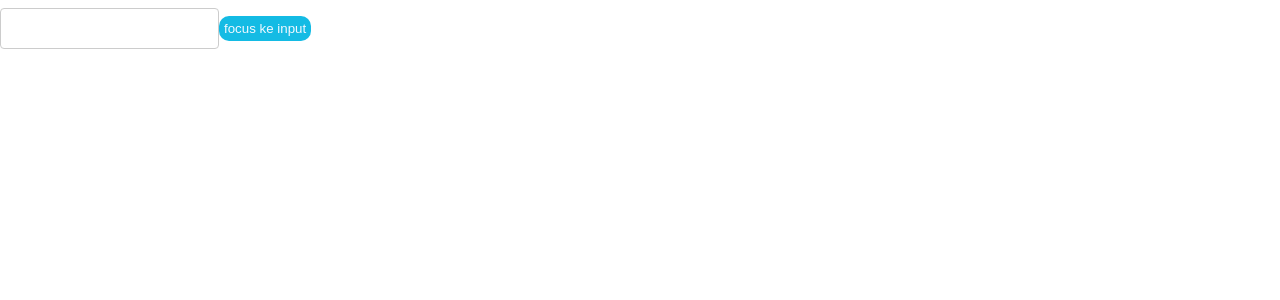
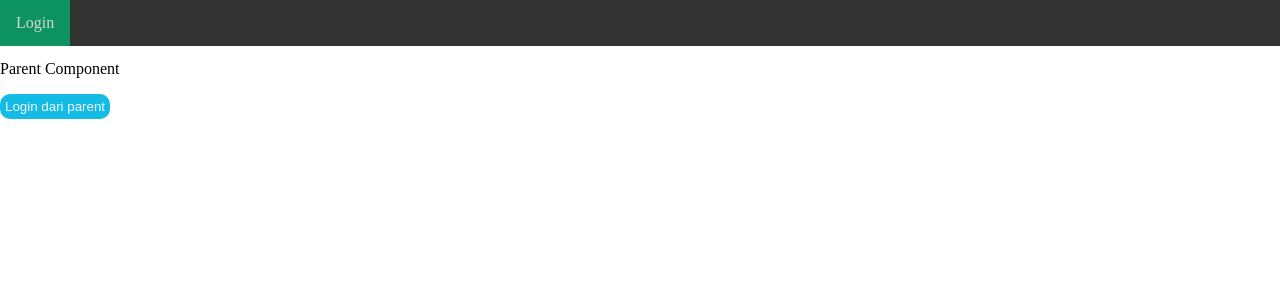
Before and after one commit to daffaabp/react-hooks, a React (Vite) app: page / in a window 1280 px wide. Shown: the top 300 px of the page. Built offline with nearby package versions, Linux system fonts and the light colour scheme.

Commit message:
useImperativeHandle

```diff
--- a/src/App.jsx
+++ b/src/App.jsx
@@ -4,7 +4,8 @@ import "./App.css";
 // import UseEffect from './hooks-contoh/UseEffect'
 // import UseLayoutEffect from "./hooks-contoh/UseLayoutEffect";
 // import UseContext from "./hooks-contoh/UseContext";
-import UseRef from "./hooks-contoh/UseRef";
+// import UseRef from "./hooks-contoh/UseRef";
+import UseImperative from "./hooks-contoh/UseImperative";
 
 function App() {
   return (
@@ -14,7 +15,8 @@ function App() {
       {/* <UseEffect /> */}
       {/* <UseLayoutEffect /> */}
       {/* <UseContext /> */}
-      <UseRef />
+      {/* <UseRef /> */}
+      <UseImperative />
     </div>
   );
 }
--- /dev/null
+++ b/src/components/LoginImperative.jsx
@@ -0,0 +1,29 @@
+import React, { forwardRef, useImperativeHandle, useState } from "react";
+
+const LoginImperative = (props, ref) => {
+  const [isLogin, setIsLogin] = useState(false);
+  const handleClick = () => {
+    setIsLogin((login) => !login);
+  };
+  useImperativeHandle(ref, () => ({
+    setLogin: handleClick,
+  }));
+  console.log("render dari child");
+  return (
+    <div>
+      <ul>
+        <li>
+          <a
+            onClick={handleClick}
+            className={`${!isLogin ? "login" : "logout"}`}
+            href="#home"
+          >
+            {!isLogin ? "Login" : "Logout"}
+          </a>
+        </li>
+      </ul>
+    </div>
+  );
+};
+
+export default forwardRef(LoginImperative);
--- /dev/null
+++ b/src/hooks-contoh/UseImperative.jsx
@@ -0,0 +1,20 @@
+import React, { useRef } from "react";
+import LoginImperative from "../components/LoginImperative";
+
+const UseImperativeHandle = () => {
+  const loginRef = useRef();
+  console.log("render dari parent");
+  return (
+    <main>
+      <LoginImperative ref={loginRef} />
+      <div className="imperative">
+        <p>Parent Component</p>
+        <button onClick={() => loginRef.current.setLogin()}>
+          Login dari parent
+        </button>
+      </div>
+    </main>
+  );
+};
+
+export default UseImperativeHandle;
```
